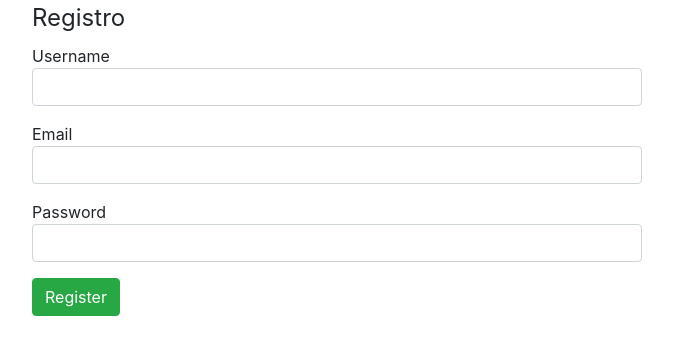
After one commit to felipehfs/Project-Manager, a Django app: page /jobs/register/ in a window 1280 px wide. The commit adds this page. Shown: the top 355 px of the page, without its empty margins (303-976 px from the left). Run offline with Django 3.2, Linux system fonts and the light colour scheme; some libraries are stand-ins or nearby versions.

Commit message:
add registration feature

```diff
--- a/app/forms.py
+++ b/app/forms.py
@@ -1,5 +1,15 @@
 from django import forms
 from .models import Job, Company
+from django.contrib.auth.models import User
+
+
+class UserForm(forms.ModelForm):
+	username = forms.CharField(widget=forms.TextInput(attrs={'class': 'form-control'}))
+	email = forms.CharField(widget=forms.EmailInput(attrs={'class': 'form-control'}))
+	password = forms.CharField(widget=forms.PasswordInput(attrs={'class': 'form-control'}))
+	class Meta:
+		model = User
+		fields = ['username', 'email', 'password']
 
 
 class JobForm(forms.ModelForm):
--- a/app/templates/app/index.html
+++ b/app/templates/app/index.html
@@ -20,6 +20,7 @@
 							<label for="passwd">Password</label>
 							<input id="passwd" type="password"  name="password" class="form-control">
 						</div>
+						<a class="btn btn-success" href="{% url 'register' %}">Registrar</a>
 						<input type="submit" class="btn btn-primary" value="Confirm">
 					</form>
 				</fieldset>
--- /dev/null
+++ b/app/templates/app/registration_form.html
@@ -0,0 +1,27 @@
+{% extends 'app/base.html' %}
+{% block content %}
+	<div class="container-fluid">
+		<div class="row">
+			<div class="col-md-6 offset-md-3">
+				{% if errors %}
+					<div class="alert alert-danger">
+						{{ errors }}
+					</div>
+				{% endif %}
+				<fieldset>
+					<legend>Registro</legend>
+					<form action="{% url 'register' %}" method="POST">
+						{% csrf_token %}
+						{% for field in form %}
+						<div class="form-group">
+							{{ field.label}}
+							{{ field }}
+						</div>
+						{% endfor %}
+						<input type="submit" class="btn btn-success" value="Register">
+					</form>
+				</fieldset>
+			</div>
+		</div>
+	</div>
+{% endblock %}
--- a/app/urls.py
+++ b/app/urls.py
@@ -3,8 +3,9 @@ from . import views
 
 urlpatterns = [
 	url(r'^$', views.index, name="index"),
-	url(r'^login$', views.login_view, name="login"),
-	url(r'^logout$', views.logout_view, name="logout"),
+	url(r'^register/$', views.UserFormView.as_view(), name="register"),
+	url(r'^login/$', views.login_view, name="login"),
+	url(r'^logout/$', views.logout_view, name="logout"),
 	url(r'^all$', views.all_jobs, name="all_jobs"),
 	url(r'^create$', views.JobCreateView.as_view(), name='create_job'),
 	url(r'^(?P<pk>\d+)/delete$', views.JobDeleteView.as_view(), name="delete_job"),
--- a/app/views.py
+++ b/app/views.py
@@ -1,20 +1,44 @@
 from django.shortcuts import render, redirect
 from django.contrib.auth import authenticate, login, logout
-from django.views.generic import ListView, UpdateView
+from django.views.generic import ListView, UpdateView, View
 from django.views.generic.edit import FormView, DeleteView
 from django.contrib.auth.mixins import LoginRequiredMixin
 from django.urls import reverse_lazy
 from django.contrib.auth.decorators import login_required
 
 from .models import Company, Job
-from .forms import JobForm, CompanyForm
-from django.views.decorators.csrf import csrf_protect
+from .forms import JobForm, CompanyForm, UserForm
+
+class UserFormView(View):
+	form_class = UserForm
+	template_name = "app/registration_form.html"
+
+	# display the blank form
+	def get(self, request):
+		form = self.form_class(None)
+		return render(request, self.template_name, {'form': form})
+
+	# process the form data
+	def post(self, request):
+		form = self.form_class(request.POST)
+		if form.is_valid():
+
+			user = form.save(commit=False)
+
+			# Normalize the data
+			username = form.cleaned_data['username']
+			password = form.cleaned_data['password']
+			user.set_password(password)
+			user.save()
+			login(request, user)
+			return redirect('all_jobs')
+		msg = "Campos invalidos!. Preencha uma senha de no mínimo 8 caracteres com dígitos e letras"
+		return render(request, self.template_name, {'form': form, 'errors': msg })
 
 # Create your views here.
 def index(request):
 	return render(request, 'app/index.html', {})
 
-@csrf_protect
 @login_required(login_url="index")
 def all_jobs(request):
 	jobs = Job.objects.all()
```
Also changed, not shown: db.sqlite3.
